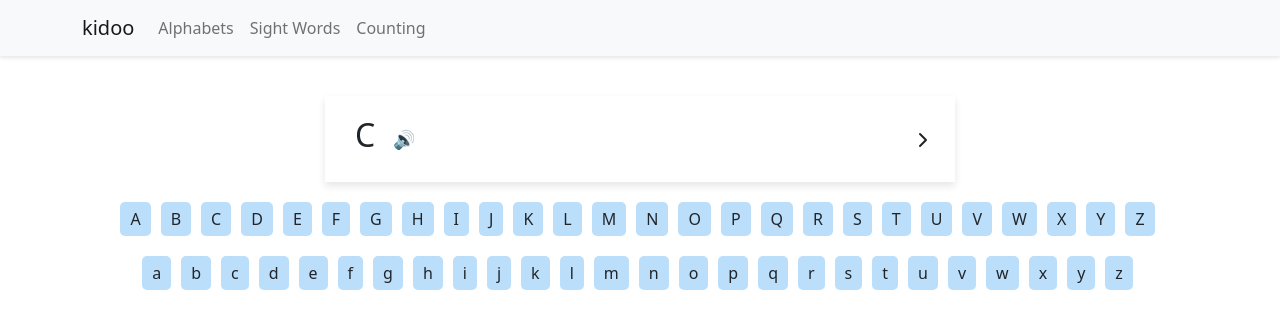
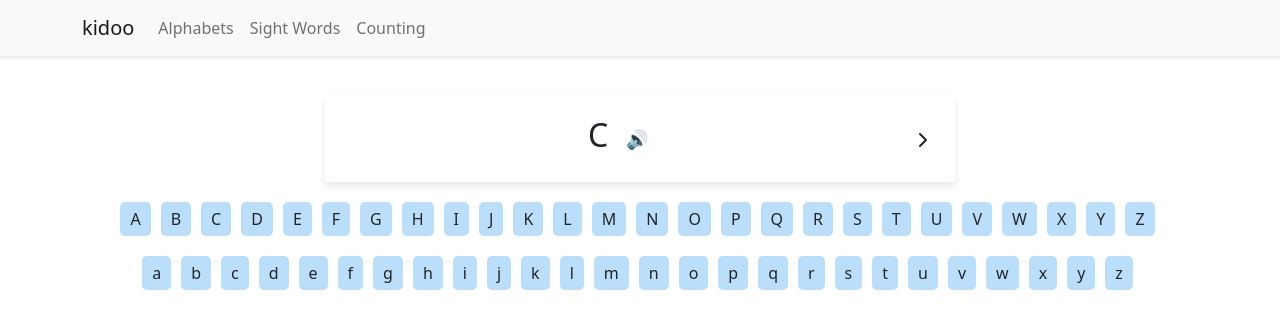
Before and after one commit to dnshariprasad/kidmath, a React (Vite) app: page /#/alphabet in a window 1280 px wide. Both pictures are taken after a click on the button "Read sentence". Shown: the top 328 px of the page. Built offline with nearby package versions, Linux system fonts and the light colour scheme.

Commit message:
UI fixes

```diff
--- a/src/App.css
+++ b/src/App.css
@@ -18,5 +18,5 @@
 }
 
 .read-the-docs {
-  color: #888;
+  color: #c12020;
 }
--- a/src/KidStyles.tsx
+++ b/src/KidStyles.tsx
@@ -84,4 +84,7 @@ export const MiddleItem = styled.div`
   flex-grow: 1;
   padding: 10px;
   margin: 0 10px;
+  display: flex;
+  justify-content: center;
+  align-items: center;
 `;
--- a/src/pages/AlphabetChallenge.tsx
+++ b/src/pages/AlphabetChallenge.tsx
@@ -36,7 +36,7 @@ const AlphabetChallenge = () => {
       <CardDetail>
         <MiddleItem>
           <CenteredContainerHorizontally>
-            <h2>{randomString}</h2>
+            <h2 className="aa">{randomString}</h2>
             <SpeakIcon text={randomString} />
           </CenteredContainerHorizontally>
         </MiddleItem>
```
